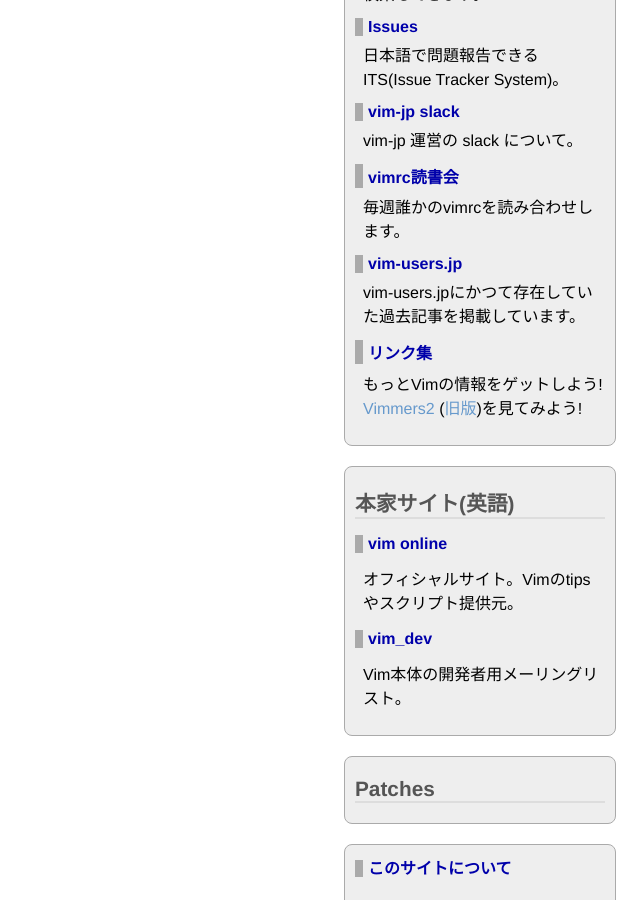
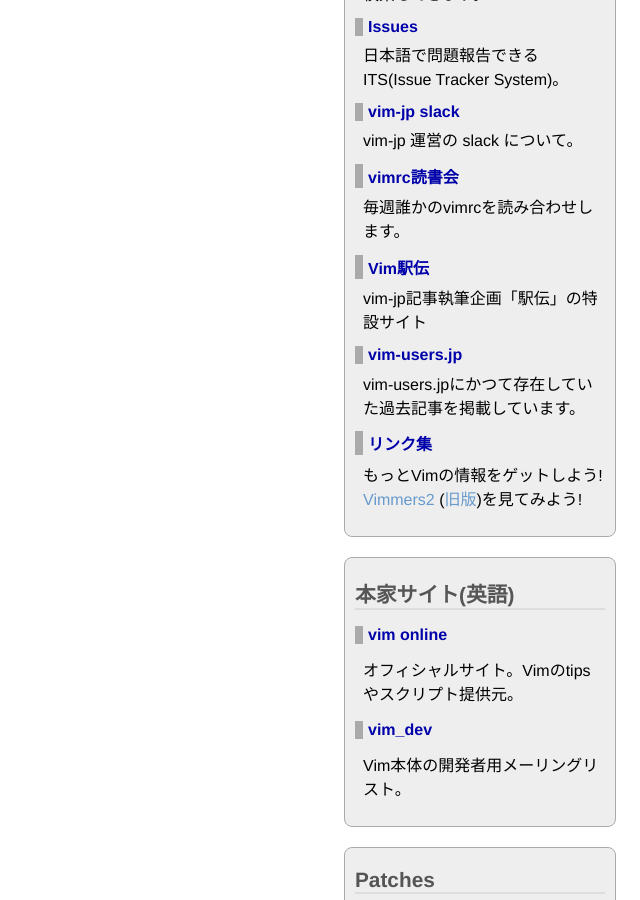
Before and after one commit to vim-jp/vim-jp.github.io, a Jekyll site: the page built from 403.html, in a window 1280 px wide and 900 px high, scrolled down 556 px. Shown: the whole window, without its empty margins (640-1280 px from the left). Built offline with Jekyll 4.4.1, drawn with Linux system fonts in a browser that asks for light colours; nearby versions of some CDN libraries; comment, search, counter and statistics services are not loaded.

Commit message:
Vim駅伝のリンク追加

```diff
--- a/_layouts/default.html
+++ b/_layouts/default.html
@@ -98,6 +98,8 @@
 					<dd>vim-jp 運営の slack について。</dd>
 					<dt><a href="//vim-jp.org/reading-vimrc">vimrc読書会</a></dt>
 					<dd>毎週誰かのvimrcを読み合わせします。</dd>
+					<dt><a href="//vim-jp.org/ekiden">Vim駅伝</a></dt>
+					<dd>vim-jp記事執筆企画「駅伝」の特設サイト</dd>
 					<dt><a href="//vim-jp.org/vim-users-jp">vim-users.jp</a></dt>
 					<dd>vim-users.jpにかつて存在していた過去記事を掲載しています。</dd>
 					<dt><a href="/links.html">リンク集</a></dt>
```
